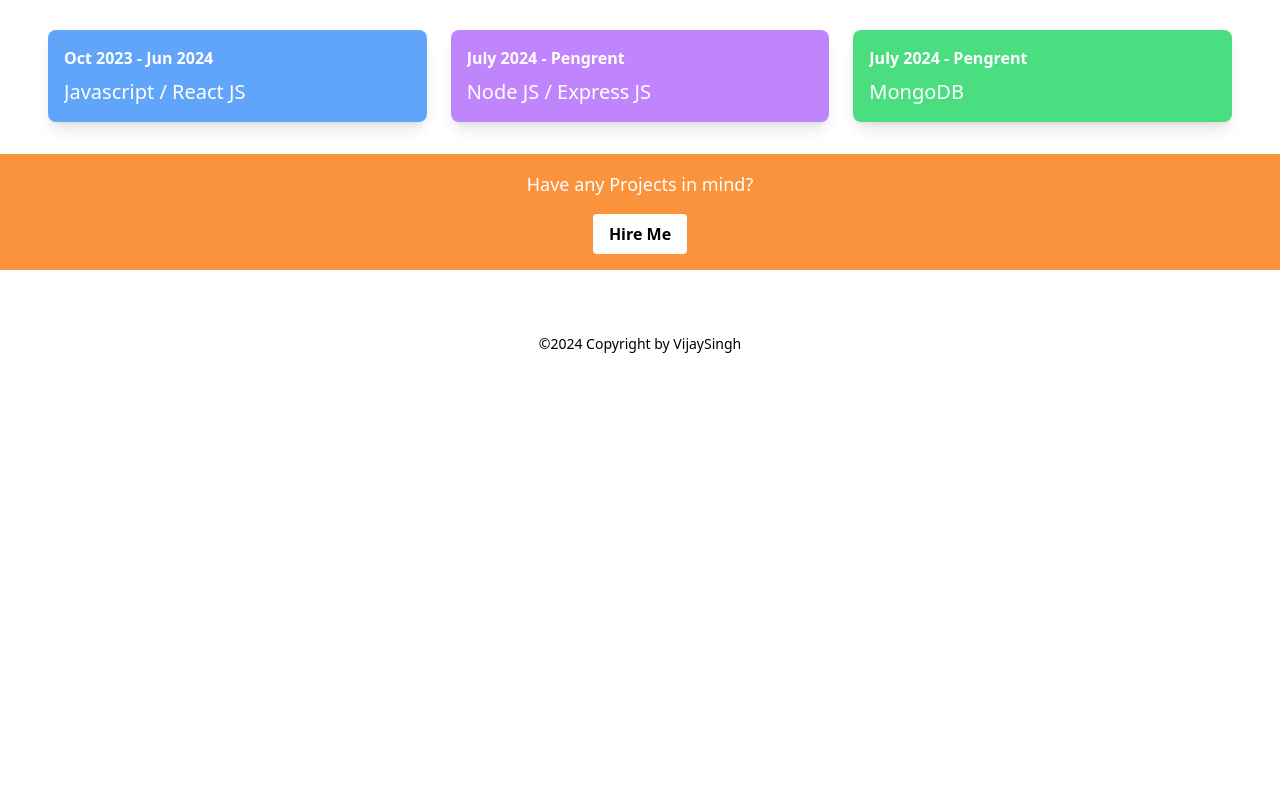
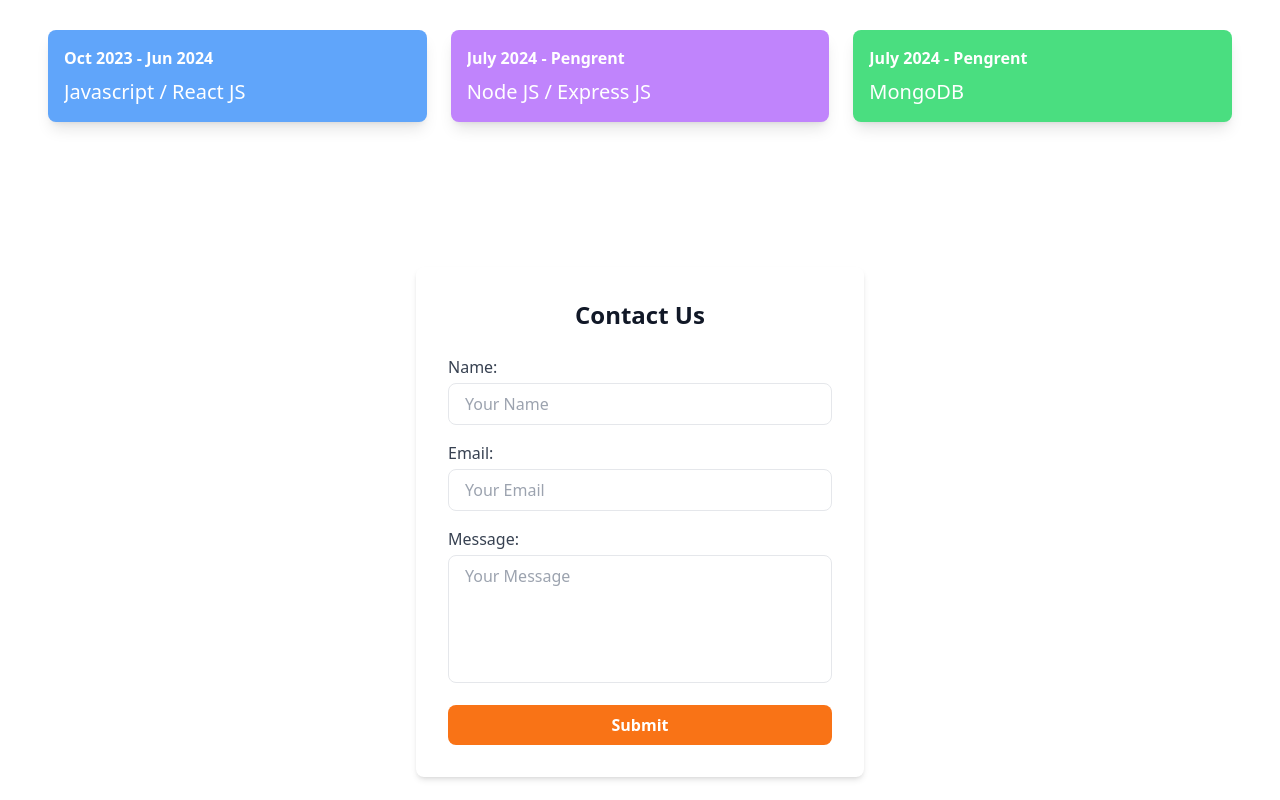
Before and after one commit to vijaysinghkadela/Portfolio, a React (Vite) app: page / in a window 1280 px wide. Shown: the part 2440-3240 px from the top of the page. Before the commit the page ends 2794 px from the top, so only its background shows below. Built offline with nearby package versions, Linux system fonts and the light colour scheme.

Commit message:
add some item

```diff
--- a/src/Components/Contact.jsx
+++ b/src/Components/Contact.jsx
@@ -1,9 +1,55 @@
-import React from 'react'
+import React from "react";
 
-function Contact() {
+const Contact = () => {
   return (
-    <div>Contact</div>
-  )
-}
+    <div className="flex justify-center items-center h-screen ">
+      <div className="bg-white p-8  rounded-lg shadow-md w-screen max-w-md ">
+        <h2 className="text-2xl font-semibold text-center text-gray-900 mb-6">
+          Contact Us
+        </h2>
+        <form className="space-y-4 dark:text-black">
+          <div>
+            <label htmlFor="name" className="block text-gray-700">
+              Name:
+            </label>
+            <input
+              type="text"
+              id="name"
+              className="w-full px-4 py-2 mt-1 border rounded-lg focus:ring-2 focus:ring-orange-500 focus:outline-none dark:text-black"
+              placeholder="Your Name"
+            />
+          </div>
+          <div>
+            <label htmlFor="email" className="block text-gray-700">
+              Email:
+            </label>
+            <input
+              type="email"
+              id="email"
+              className="w-full px-4 py-2 mt-1 border rounded-lg focus:ring-2 focus:ring-orange-500 focus:outline-none"
+              placeholder="Your Email"
+            />
+          </div>
+          <div>
+            <label htmlFor="message" className="block text-gray-700">
+              Message:
+            </label>
+            <textarea
+              id="message"
+              className="w-full h-32 px-4 py-2 mt-1 border rounded-lg resize-none focus:ring-2 focus:ring-orange-500 focus:outline-none"
+              placeholder="Your Message"
+            ></textarea>
+          </div>
+          <button
+            type="submit"
+            className="w-full py-2 bg-orange-500 text-white font-semibold rounded-lg hover:bg-orange-600 focus:outline-none focus:ring-2 focus:ring-orange-500"
+          >
+            Submit
+          </button>
+        </form>
+      </div>
+    </div>
+  );
+};
 
-export default Contact
+export default Contact;
--- a/src/Components/WorkExperiences.jsx
+++ b/src/Components/WorkExperiences.jsx
@@ -1,4 +1,5 @@
 import React from "react";
+import Contact from "./Contact";
 
 function WorkExperiences() {
   const experiences = [
@@ -41,29 +42,31 @@ function WorkExperiences() {
           </div>
         ))}
       </div>
+      <Contact />
 
       {/* Footer */}
-      <div className="bg-orange-400 text-center p-4 mt-8">
+      <div className="bg-orange-400 text-center p-8 mt-8">
         <p className="text-white text-lg">Have any Projects in mind?</p>
         <button className="mt-4 px-4 py-2 bg-white text-black font-bold rounded">
           Hire Me
         </button>
       </div>
+
       <div className="mt-4 flex justify-center space-x-4 sm:w-screen sm:flex sm:justify-center sm:space-x-4 md:w-screen lg:w-screen lg:flex lg:justify-center lg:space-x-4 md:flex md:justify-center md:space-x-4 ">
         {/* Icons here */}
-        <div className=" px-2 py-1 rounded-md text-white font-semibold hover:bg-red-500 hover:cursor-pointer">
+        <div className=" px-2 py-1 rounded-md text-white font-semibold hover:bg-orange-500 hover:cursor-pointer">
           Home
         </div>
-        <div className=" px-2 py-1 rounded-md text-white font-semibold hover:bg-red-500 hover:cursor-pointer">
+        <div className=" px-2 py-1 rounded-md text-white font-semibold hover:bg-orange-500 hover:cursor-pointer">
           About Me
         </div>
-        <div className=" px-2 py-1 rounded-md text-white font-semibold hover:bg-red-500 hover:cursor-pointer">
+        <div className=" px-2 py-1 rounded-md text-white font-semibold hover:bg-orange-500 hover:cursor-pointer">
           Services
         </div>
-        <div className=" px-2 py-1 rounded-md text-white font-semibold hover:bg-red-500 hover:cursor-pointer">
+        <div className=" px-2 py-1 rounded-md text-white font-semibold hover:bg-orange-500 hover:cursor-pointer">
           Projects
         </div>
-        <div className="px-2 py-1 rounded-md text-white font-semibold hover:bg-red-500 hover:cursor-pointer">
+        <div className="px-2 py-1 rounded-md text-white font-semibold hover:bg-orange-500 hover:cursor-pointer">
           Works
         </div>
       </div>
```
